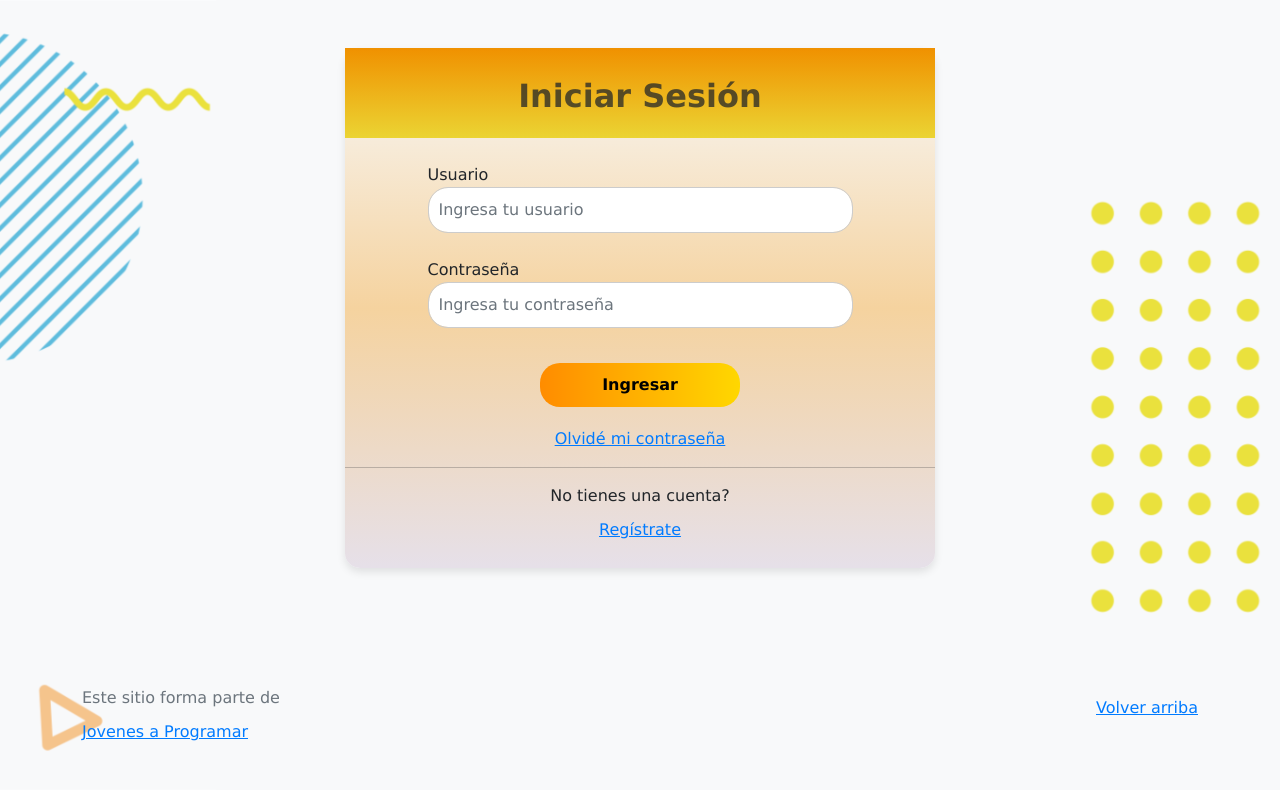
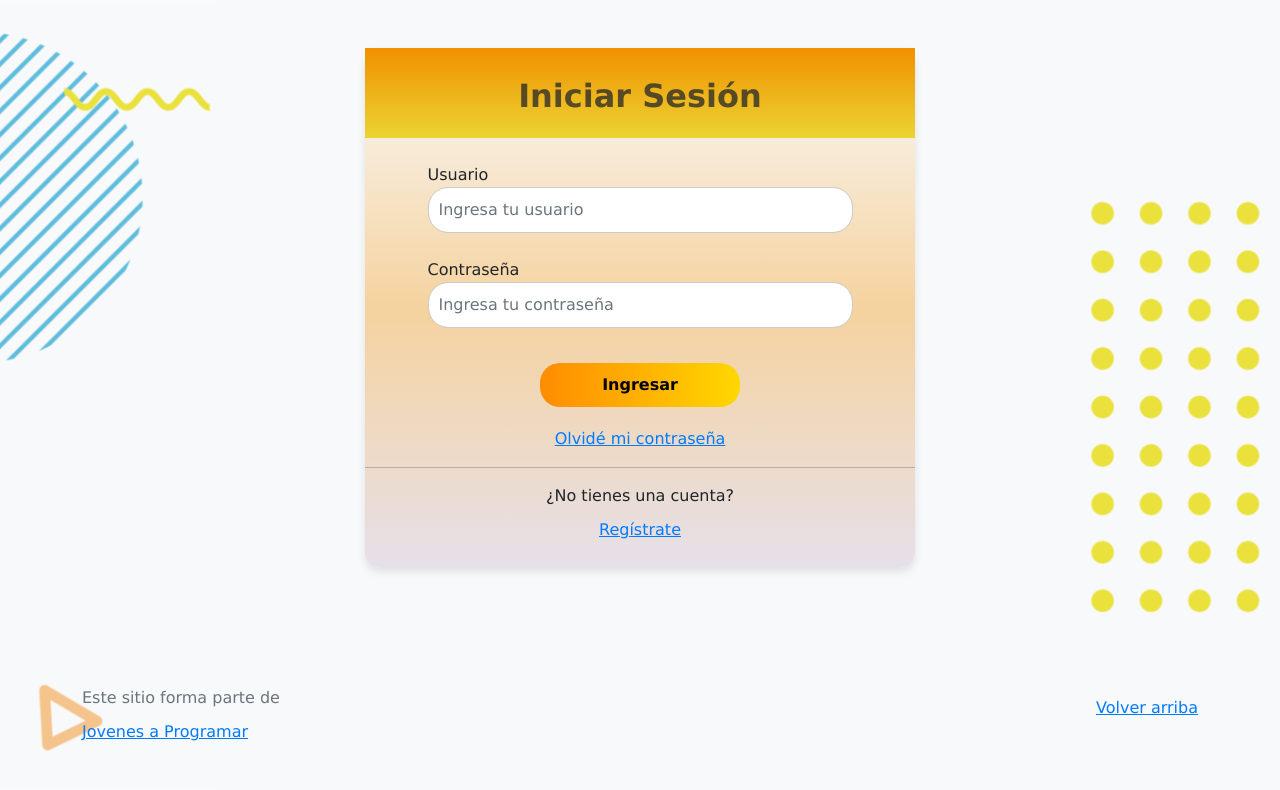
Before and after one commit to elianaalonso/workspace, a plain HTML site: page login.html in a window 1280 px wide. Drawn offline with Linux system fonts and the light colour scheme.

Commit message:
container width

```diff
--- a/login.html
+++ b/login.html
@@ -15,7 +15,7 @@
       background-size: cover;
     }
     .login-container{
-      width: 590px;
+      width: 550px;
       height: 520px;
       background: linear-gradient(to bottom, rgba(255, 153, 0, 0), rgba(240, 144, 0, 0.363), rgb(230, 224, 233));
       border-radius: 15px;
@@ -24,7 +24,7 @@
       margin: auto;
     }
     .title-container{
-      width: 590px;
+      width: 550px;
       height: 90px;
       background: linear-gradient(to bottom, rgb(240, 145, 0), rgb(235, 212, 51));
       align-content: center;
@@ -92,7 +92,7 @@
           <button type="submit" class="btn-log">Ingresar</button>
           <a href="#">Olvidé mi contraseña</a>
           <hr>
-          <p>No tienes una cuenta? <a href="#">Regístrate</a></p>
+          <p>¿No tienes una cuenta? <a href="#">Regístrate</a></p>
         </form>
         </div>
     </div>
```
